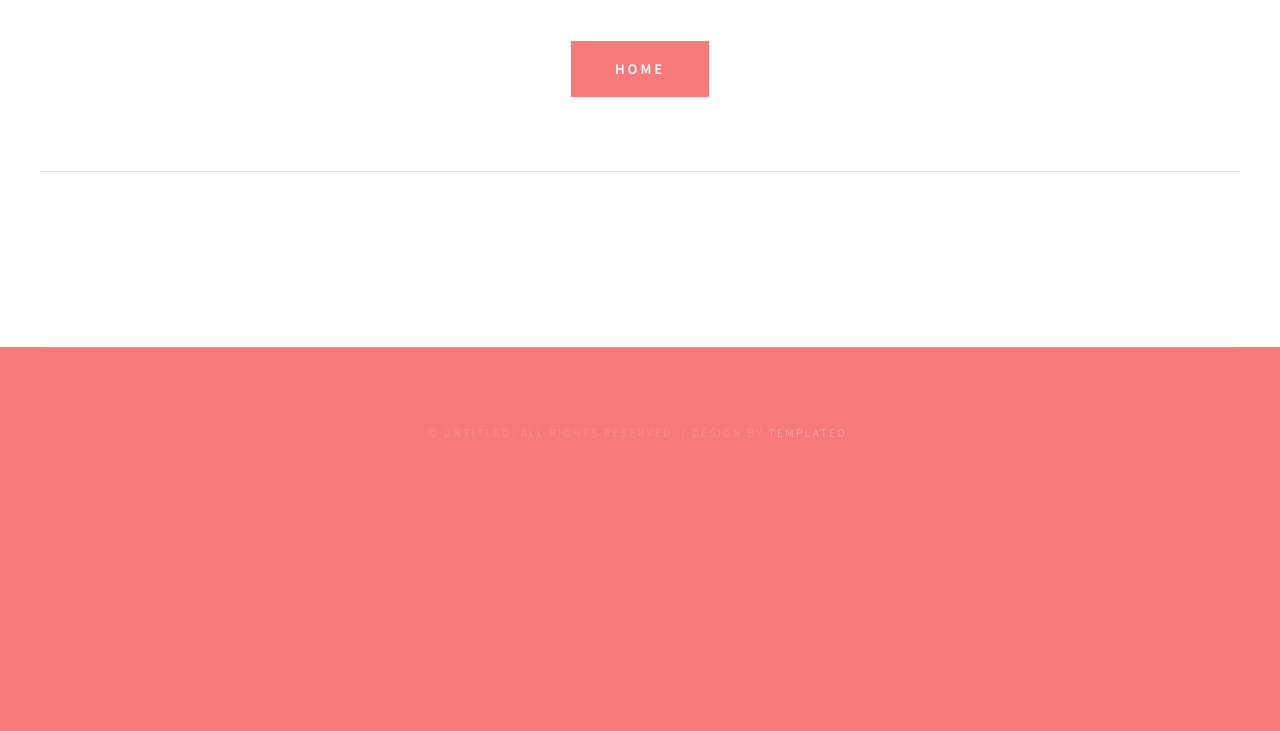
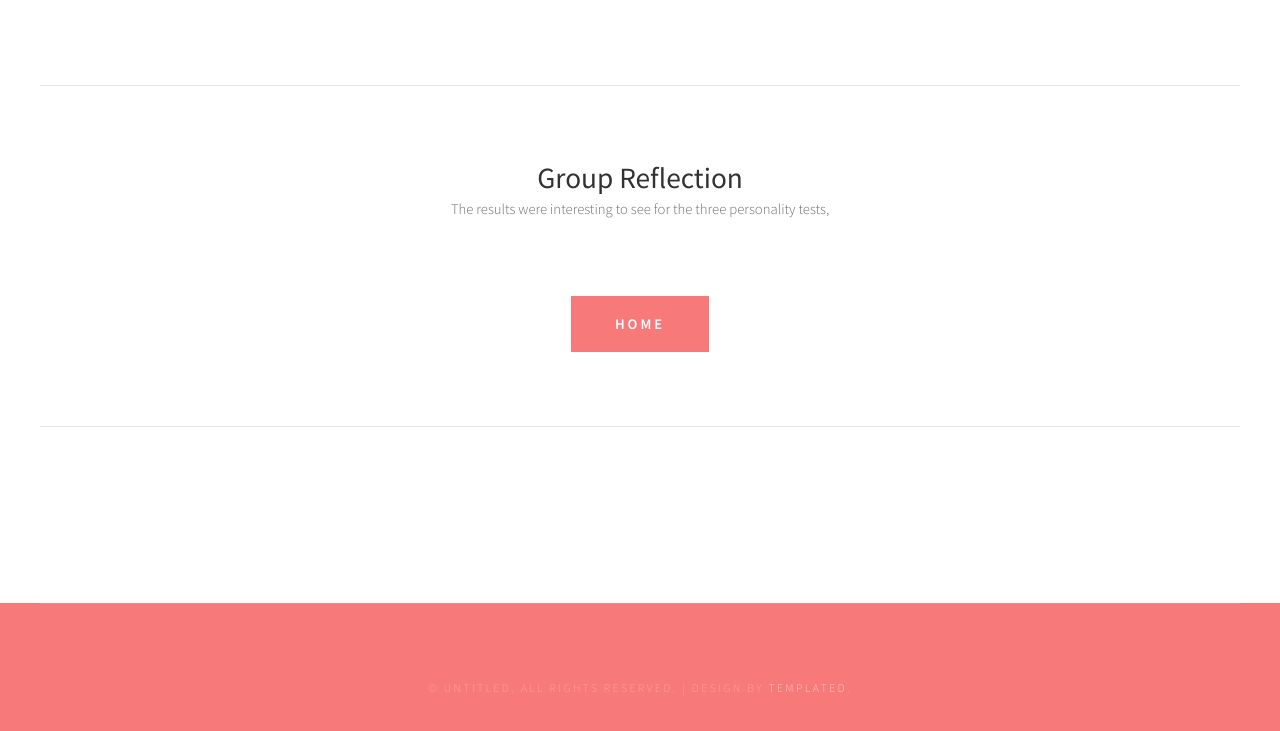
Before and after one commit to Group-A2-15/Assessment-Task2, a plain HTML site: page Aboutus.html in a window 1280 px wide. Shown: the part 3643-4374 px from the top of the page. Before the commit the page ends 4171 px from the top, so only its background shows below. Drawn offline with Linux system fonts and the light colour scheme.

Commit message:
Add files via upload
Updated index and about us to include Group Reflections.

```diff
--- a/Aboutus.html
+++ b/Aboutus.html
@@ -41,20 +41,7 @@ Released   : 20131115
 	</div>
 </div>
 <div id="header-featured"> </div>
-<!-- <div id="banner-wrapper">
-	<div id="banner" class="container">
-		<h1>Welcome to Group 15's assessment two for <br>Introduction to Information Technology (COSC2196).</h1><br>
-		<p>Meet the six team members that make up Group 15, including a short bio, few fun facts about us, as well as the results from our personality tests.</p>
-		<p>Group 15 consists of:</p>
-		Anna Lee<br>
-		Christopher Grant<br>
-		James Greig<br>
-		Michelle May<br>
-		Rebecca Daimol<br>
-		Shevlyn Maharaj<br><p>
-</p>
-			<p><a href=#>Get to know us a little more...</a></p>
-	</div> -->
+
 </div>
 <div id="wrapper">
 	<div id="featured-wrapper">
@@ -108,6 +95,14 @@ Released   : 20131115
 							<p>An interesting way to present the Learning Styles data of our group, was to show what the average of our results were for this test. Overall, when averaging out our scores, the group learns predominantly through a Pragmatic style. Almost all members, except for one, rated highest in a Pragmatic learning style, at an average of 33%.
 								This will mean the group will primarily learn in a practical fashion, preferring to put into practice the tasks at hand, over visualising abstract concepts and ideas. Lengthy discussions and debates will likely result in us losing focus or concentration, which means that the group as a whole will make quick decisions and get to work, which is fantastic for a group project.<br>
 							The lowest average was in the Reflector learning style, with an average of 19%. Reflector learning style has a penchant for taking a step back and observing, with a cautious approaching to learning. Whilst it may sound counterproductive for a group project on limiting timing, as a group we have to be careful that we don't miss any vital details or forget the bigger picture through our haste.</p>
+</div>
+							<div class="extra2 margin-btm container">
+								<div class="title">
+									<h2>Group Reflection</h2>
+									<p>The results were interesting to see for the three personality tests,</p>
+								</div>
+
+
 
 															</var>	<a href="index.html" class="button">Home</a>
 						</div>
```
Also changed, not shown: index.html (+2 -1 lines), project.html (+0 -3 lines).
